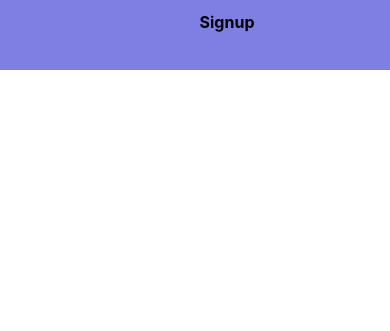
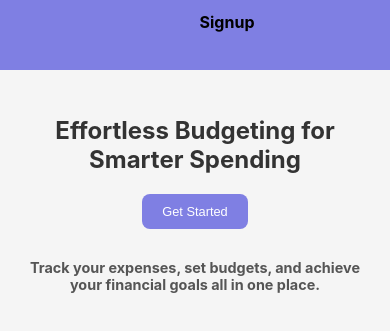
Before and after one commit to Abdullahtariq11/budget-app-frontend, a React (Create React App) app: page / in a window 390 px wide. Shown: the part 409-740 px from the top of the page. Built offline with nearby package versions, Linux system fonts and the light colour scheme.

Commit message:
Added Hero Section

```diff
--- /dev/null
+++ b/src/Components/LandingPage/HeroSection.css
@@ -0,0 +1,79 @@
+.heroSection-container {
+    display: flex;
+    align-items: center;
+    flex-direction: column;
+    padding: 50px;
+    text-align: center; /* Center-align text */
+    background-color: #f5f5f5; /* Optional background color */
+}
+
+.main-section {
+    padding: 10px;
+}
+
+.main-heading {
+    font-size: 3rem; /* Larger font for desktop */
+    font-weight: bold;
+    color: #333;
+    margin-bottom: 20px; /* Space between heading and button */
+}
+
+.main-section button {
+    background-color: rgb(127, 127, 227);
+    color: white;
+    padding: 15px 30px;
+    border-radius: 8px;
+    font-size: 1rem;
+    border: none;
+    cursor: pointer;
+    transition: background-color 0.3s ease;
+}
+
+.main-section button:hover {
+    background-color: rgb(86, 86, 201); /* Slightly darker shade on hover */
+}
+
+h4 {
+    margin-top: 20px; /* Add some space between the button and subheadline */
+    font-size: 1.2rem;
+    color: #555;
+}
+
+/* Responsive Design */
+@media (max-width: 768px) {
+    .heroSection-container {
+        padding: 30px; /* Reduce padding for mobile */
+    }
+
+    .main-heading {
+        font-size: 2rem; /* Reduce heading size for smaller screens */
+    }
+
+    h4 {
+        font-size: 1rem; /* Smaller subheadline */
+    }
+
+    .main-section button {
+        padding: 12px 25px; /* Slightly smaller button for mobile */
+        font-size: 0.9rem;
+    }
+}
+
+@media (max-width: 480px) {
+    .heroSection-container {
+        padding: 20px; /* Even less padding on very small screens */
+    }
+
+    .main-heading {
+        font-size: 1.5rem; /* Further reduce heading size */
+    }
+
+    h4 {
+        font-size: 0.9rem; /* Smaller subheadline */
+    }
+
+    .main-section button {
+        padding: 10px 20px; /* Small button on very small screens */
+        font-size: 0.8rem;
+    }
+}
--- /dev/null
+++ b/src/Components/LandingPage/HeroSection.jsx
@@ -0,0 +1,21 @@
+import React from "react";
+import "./HeroSection.css";
+
+function HeroSection() {
+  return (
+    <div className="heroSection-container">
+      <div className="main-section">
+        <h1 className="main-heading">
+          Effortless Budgeting for Smarter Spending
+        </h1>
+        <button>Get Started</button>
+      </div>
+      <h4>
+        Track your expenses, set budgets, and achieve your financial goals all
+        in one place.
+      </h4>
+    </div>
+  );
+}
+
+export default HeroSection;
--- a/src/Pages/LandingPage.jsx
+++ b/src/Pages/LandingPage.jsx
@@ -1,10 +1,12 @@
 import React from 'react'
 import Navbar from '../Components/Shared/Navbar'
+import HeroSection from '../Components/LandingPage/HeroSection'
 
 function LandingPage() {
   return (
     <div>
         <Navbar/>
+        <HeroSection/>
     </div>
   )
 }
```
